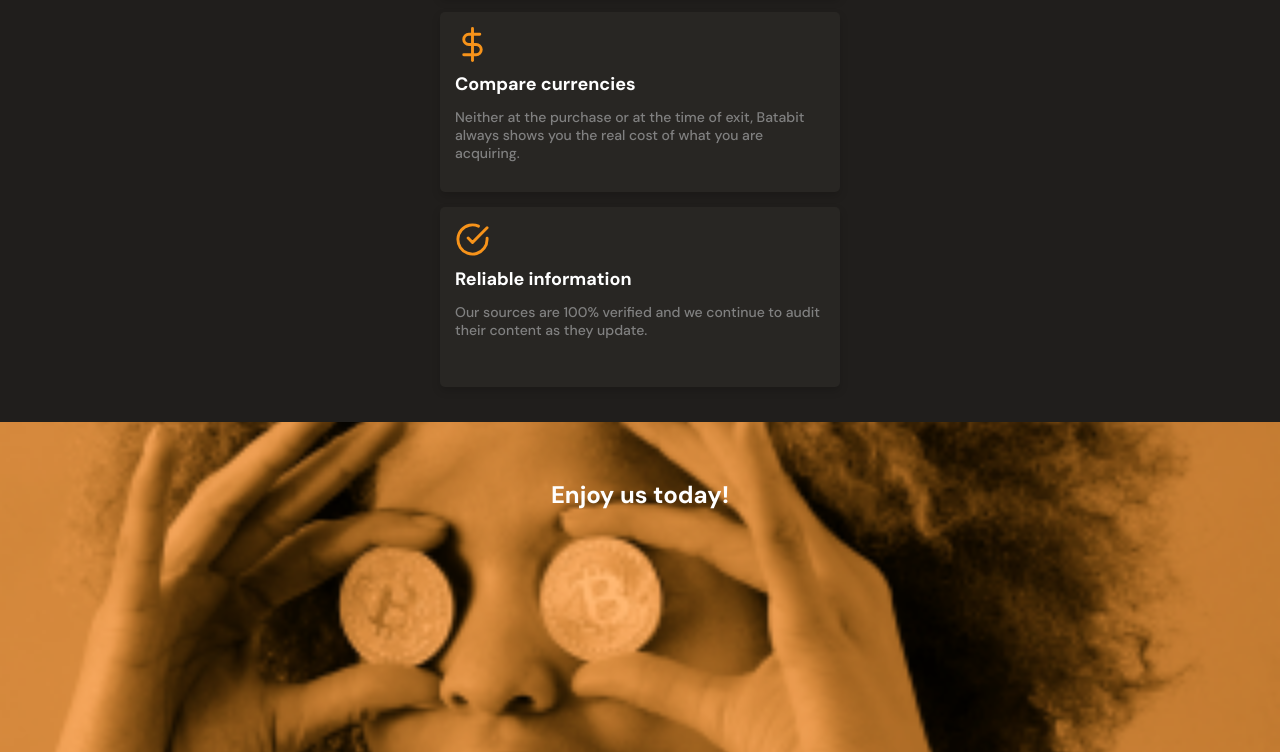
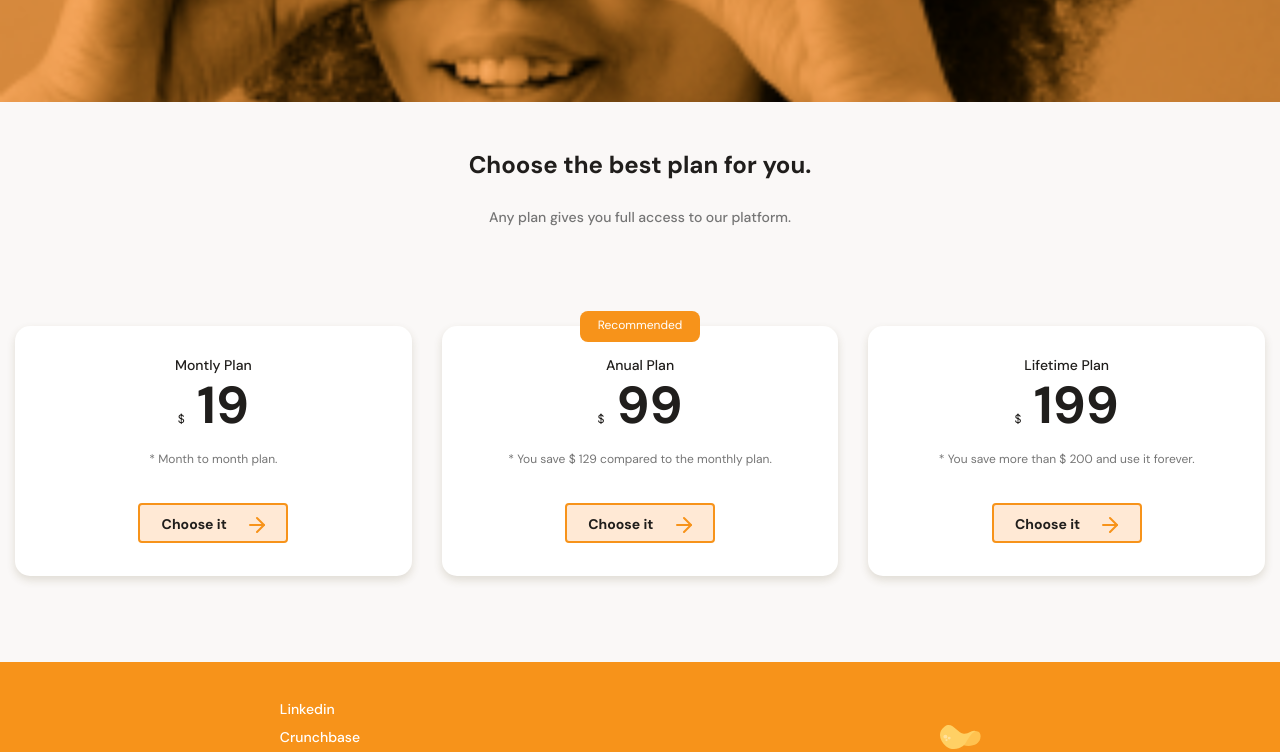
Before and after one commit to romimusic/potatocoinMobileApp, a plain HTML site: page project/index.html in a window 1280 px wide. Shown: the part 2048-2800 px from the top of the page. Drawn offline with Linux system fonts and the light colour scheme; files whose address does not match are found by name.

Commit message:
ending the frontend

```diff
--- a/project/css/style.css
+++ b/project/css/style.css
@@ -391,3 +391,150 @@ html {
     line-height: 2.6rem;
     color: var(--just-white);
 }
+
+.main__plan {
+    width: 100%;
+    min-width: 320px;
+    padding-bottom: 70px;
+    text-align: center;
+}
+
+.main__plan__tittle {
+    width: 90%;
+    min-width: 288px;
+    height: auto;
+    margin: 0 auto;
+    margin-bottom: 50px;
+}
+
+.main__plan__tittle h2 {
+    padding-top: 50px;
+    font-size: 2.4rem;
+    font-weight: bold;
+    line-height: 2.6rem;
+    color: var(--warm-black);
+}
+
+.main__plan__tittle p {
+    padding-top: 30px;
+    font-size: 1.4rem;
+    font-weight: 500;
+    line-height: 1.8rem;
+    color: #757575;
+}
+
+.plan__slider,
+.main__table__slider {
+    display: flex;
+    height: 316px;
+    overflow-x: scroll;
+    overscroll-behavior-x: contain;
+    scroll-snap-type: x proximity;
+}
+
+.plan__slider__card {
+    position: relative;
+    scroll-snap-align: center;
+    width: 70%;
+    min-width: 230px;
+    max-width: 3000px;
+    height: 250px;
+    margin: 50px 15px 0;
+    padding: 0 15px;
+    background-color: var(--just-white);
+    border-radius: 15px;
+    box-shadow: 0 4px 8px rgba(89, 73, 30, 0.16);
+}
+
+.recommended {
+    position: absolute;
+    width: 120px;
+    height: 31px;
+    padding: 6px;
+    top: -15px;
+    left: calc(50% - 60px);
+    font-size: 1.2rem;
+    background-color: var(--bitcoin-orange);
+    color: var(--just-white);
+    border-radius: 8px;
+}
+
+.plan__slider__info__tittle {
+    padding-top: 30px;
+    font-size: 1.4rem;
+    font-weight: 500;
+    line-height: 1.8rem;
+    color: var(--warm-black);
+}
+
+.plan__slider__info__price {
+    padding: 5px 0;
+    font-size: 5.2rem;
+    font-weight: bold;
+    line-height: 5.3rem;
+    color: var(--warm-black);
+}
+
+.plan__slider__info__price span {
+    font-size: 1.2rem;
+    font-weight: 300;
+}
+
+.plan__slider__info__saving {
+    font-size: 1.2rem;
+    color: #757575;
+    min-height: 32px;
+}
+
+.plan__slider__info__callAction {
+    width: 150px;
+    height: 40px;
+    margin-top: 20px;
+    background-color: var(--soft-orange);
+    color: var(--warm-black);
+    border: 2px solid var(--bitcoin-orange);
+    border-radius: 4px;
+    font-family: 'DM Sans', sans-serif;
+    font-size: 1.4rem;
+    font-weight: bold;
+    line-height: 1.8rem;
+}
+
+.plan__slider__info__callAction span {
+    display: inline-block;
+    width: 20px;
+    height: 20px;
+    margin-left: 15px;
+    background-image: url('../assets/icons/arrow-right.svg');
+    vertical-align: text-bottom;
+}
+
+.footer {
+    display: flex;
+    width: 100%;
+    height: 150px;
+    background-color: var(--bitcoin-orange);
+}
+
+.footer section {
+    display: flex;
+    width: 50%;
+    justify-content: center;
+    align-items: center;
+}
+
+.footer__left ul {
+    font-size: 1.4rem;
+    font-weight: 500;
+    line-height: 1.8rem;
+    list-style: none;
+}
+
+.footer__left li {
+    margin: 10px 0;
+}
+
+.footer__left a {
+    text-decoration: none;
+    color: var(--just-white);
+}
--- /dev/null
+++ b/project/css/tablet.css
@@ -0,0 +1,13 @@
+.product__card {
+    display: flex;
+    flex-wrap: wrap;
+    width: 930px;
+    margin: 0 auto;
+}
+
+.main__table__slider{
+    display: flex;
+    width: 930px;
+    margin: 0 auto;
+    height: auto;
+}
--- a/project/index.html
+++ b/project/index.html
@@ -9,6 +9,7 @@
     <link rel="preconnect" href="https://fonts.gstatic.com" crossorigin>
     <link href="https://fonts.googleapis.com/css2?family=DM+Sans:wght@400;500;700&family=Inter:wght@300;500&display=swap" rel="stylesheet">
     <link rel="stylesheet" href="./css/style.css">
+    <link rel="stylesheet" href="./css/tablet.css" media="(min-width: 930px)">
 </head>
 <body>
     <header class="header">
@@ -16,7 +17,7 @@
         <div class="header__tittle">
             <h1>The next revolution cryptocurrency exchange</h1>
             <p>Potatocoin helps you navigate between the different prices and trends.</p>
-            <a href="" class="header__button">Know Ours Plans <span></i></span></a>
+            <a href="#plans" class="header__button">Know Ours Plans <span></i></span></a>
         </div>
 
     </header>
@@ -28,6 +29,7 @@
                 <p>We bring information in real time of the exchange houses and the most important currencies in the world.</p>
             </div>
             <section class="main__table">
+                <div class="main__table__slider">
                     <div class="main__currency__table">
                         <p class="main__currency__tittle">Currency</p>
                         <div class="currency__table">
@@ -81,6 +83,7 @@
                             <p> <b>Updated:</b>  01 August 2021</p>
                         </div>
                     </div>
+                </div>
             </section>
         </section>
         <section class="main__product__detail">
@@ -115,15 +118,53 @@
         <section class="bitcoin__img">
             <h2>Enjoy us today!</h2>
         </section>
-        <section>
+        <section id="plans" class="main__plan">
+            <div class="main__plan__tittle">
+                <h2>Choose the best plan for you.</h2>
+                <p>Any plan gives you full access to our platform.</p>
+            </div>
+            <section class="plan__slider">
+                <article class="plan__slider__card">
+                    <div class="plan__slider__info">
+                        <h3 class="plan__slider__info__tittle">Montly Plan</h3>
+                        <p class="plan__slider__info__price"><span>$</span> 19</p>
+                        <p class="plan__slider__info__saving">* Month to month plan.</p>
+                        <button class="plan__slider__info__callAction">Choose it <span></span></button>
+                    </div>
+                </article>
 
+                <article class="plan__slider__card">
+                    <p  class="recommended">Recommended</p>
+                    <div class="plan__slider__info">
+                        <h3 class="plan__slider__info__tittle">Anual Plan</h3>
+                        <p class="plan__slider__info__price"><span>$</span> 99</p>
+                        <p class="plan__slider__info__saving">* You save $ 129 compared to the monthly plan.</p>
+                        <button class="plan__slider__info__callAction">Choose it <span></span></button>
+                    </div>
+                </article>
+
+                <article class="plan__slider__card">
+                    <div class="plan__slider__info">
+                        <h3 class="plan__slider__info__tittle">Lifetime Plan</h3>
+                        <p class="plan__slider__info__price"><span>$</span> 199</p>
+                        <p class="plan__slider__info__saving">* You save more than $ 200 and use it forever.</p>
+                        <button class="plan__slider__info__callAction">Choose it <span></span></button>
+                    </div>
+                </article>
             </section>
-        <section>
-
         </section>
     </main>
     <footer class="footer">
-
+        <section class="footer__left">
+            <ul>
+                <li><a href="#">Linkedin</a></li>
+                <li><a href="#">Crunchbase</a></li>
+                <li><a href="#">Hackernews</a></li>
+            </ul>
+        </section>
+        <section class="footer__right">
+            <img src="./assets/icons/logoFooter.svg" alt="logo de Potatocoin">
+        </section>
     </footer>
 </body>
 </html>
```
Also changed, not shown: project/assets/icons/arrow-right.svg (added), project/assets/icons/logoFooter.svg (renamed from project/assets/icons/Group 16.svg). Lines whose indentation alone changed are shown as unchanged.
